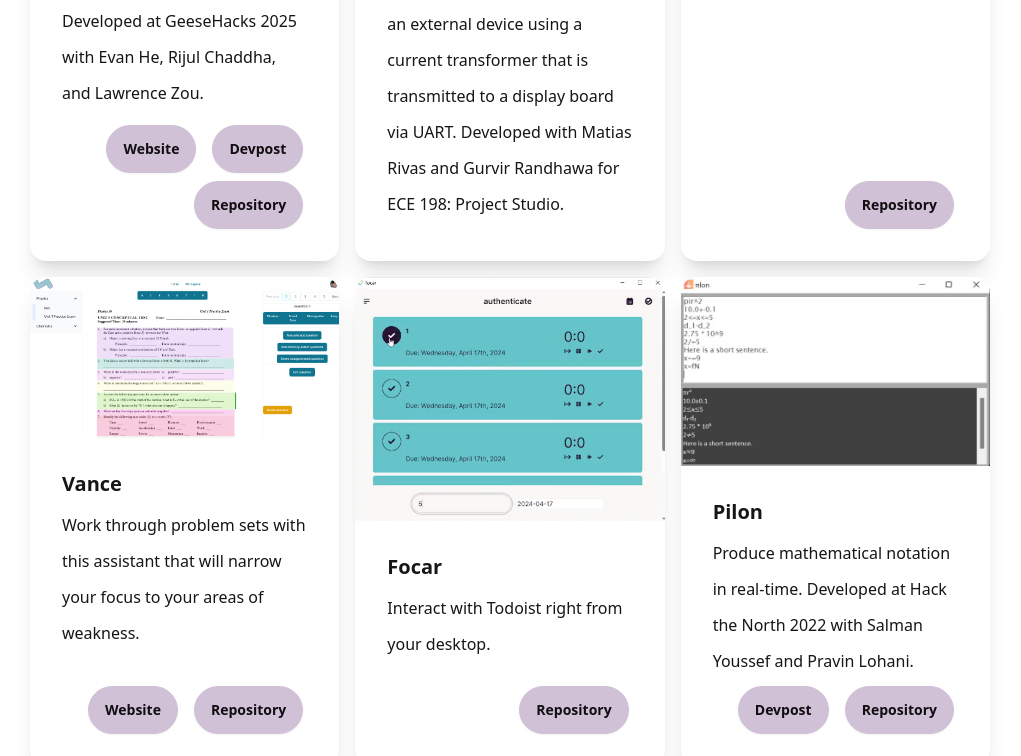
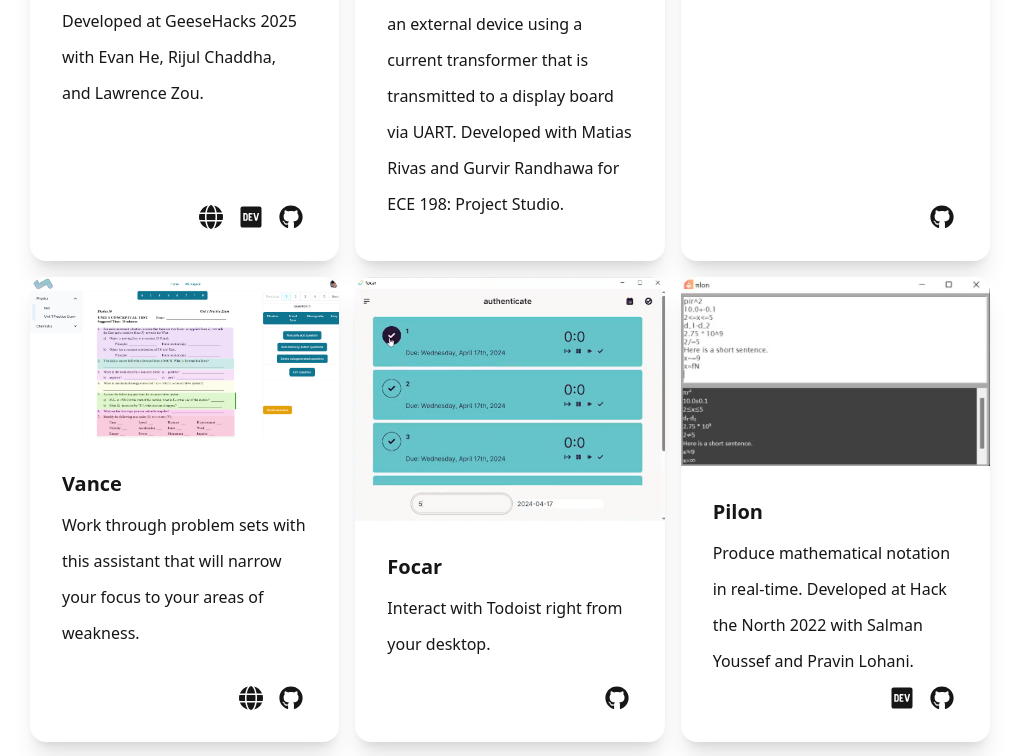
Before and after one commit to chene0/portfolio, a Next.js app: page / in a window 1280 px wide. Shown: the part 2182-2938 px from the top of the page, without its empty margins (130-1151 px from the left). Built offline with nearby package versions, Linux system fonts and the light colour scheme; grey boxes are pictures that could not be loaded.

Commit message:
use icons for project links

```diff
--- a/src/components/projects.tsx
+++ b/src/components/projects.tsx
@@ -21,8 +21,8 @@ for (const project of Projects) {
                 target="_blank"
                 href={link.destination}
                 rel="noopener noreferrer"
-                className="btn btn-primary mx-1"
-            >{link.label}</a>
+                className="mx-1"
+            ><link.icon size={'1.5rem'} /></a>
         );
     }
 
--- a/src/content/portfolio.ts
+++ b/src/content/portfolio.ts
@@ -9,6 +9,8 @@ import {
 	FaUnity,
 	FaGithub,
 	FaLinkedin,
+	FaGlobe,
+	FaDev,
 } from "react-icons/fa6";
 import { MdEmail } from "react-icons/md";
 import {
@@ -236,16 +238,19 @@ export const Projects: Project[] = [
 			"A web app dedicated to offering gamified isolated training of public speaking and social skills at the user's convenience. Developed at GeeseHacks 2025 with Evan He, Rijul Chaddha, and Lawrence Zou.",
 		links: [
 			{
-				label: "Website",
+				name: "Website",
 				destination: "https://geese-hacks-project.vercel.app/",
+				icon: FaGlobe,
 			},
 			{
-				label: "Devpost",
+				name: "Devpost",
 				destination: "https://devpost.com/software/geesetalk",
+				icon: FaDev,
 			},
 			{
-				label: "Repository",
+				name: "Repository",
 				destination: "https://github.com/RijulChaddha9504/GeeseHacks",
+				icon: FaGithub,
 			},
 		],
 	},
@@ -266,8 +271,9 @@ export const Projects: Project[] = [
 		description: "Built with NextJS, React, and Tailwind.",
 		links: [
 			{
-				label: "Repository",
+				name: "Repository",
 				destination: "https://github.com/chene0/portfolio",
+				icon: FaGithub,
 			},
 		],
 	},
@@ -279,8 +285,16 @@ export const Projects: Project[] = [
 		description:
 			"Work through problem sets with this assistant that will narrow your focus to your areas of weakness.",
 		links: [
-			{ label: "Website", destination: "https://vance-phi.vercel.app/" },
-			{ label: "Repository", destination: "https://github.com/chene0/vance" },
+			{
+				name: "Website",
+				destination: "https://vance-phi.vercel.app/",
+				icon: FaGlobe,
+			},
+			{
+				name: "Repository",
+				destination: "https://github.com/chene0/vance",
+				icon: FaGithub,
+			},
 		],
 	},
 	{
@@ -291,8 +305,9 @@ export const Projects: Project[] = [
 		description: "Interact with Todoist right from your desktop.",
 		links: [
 			{
-				label: "Repository",
+				name: "Repository",
 				destination: "https://github.com/chene0/focarapp",
+				icon: FaGithub,
 			},
 		],
 	},
@@ -304,10 +319,15 @@ export const Projects: Project[] = [
 		description:
 			"Produce mathematical notation in real-time. Developed at Hack the North 2022 with Salman Youssef and Pravin Lohani.",
 		links: [
-			{ label: "Devpost", destination: "https://devpost.com/software/lon" },
 			{
-				label: "Repository",
+				name: "Devpost",
+				destination: "https://devpost.com/software/lon",
+				icon: FaDev,
+			},
+			{
+				name: "Repository",
 				destination: "https://github.com/chene0/HackTheNorth",
+				icon: FaGithub,
 			},
 		],
 	},
@@ -320,8 +340,9 @@ export const Projects: Project[] = [
 			"Rely on your audio and attentiveness to thrive in this eerie shooter.",
 		links: [
 			{
-				label: "Repository",
+				name: "Repository",
 				destination: "https://github.com/chene0/personal-project",
+				icon: FaGithub,
 			},
 		],
 	},
@@ -360,7 +381,7 @@ export const Awards: Award[] = [
 	},
 ];
 
-export const Socials: Social[] = [
+export const Socials: IconLink[] = [
 	{
 		name: "GitHub",
 		destination: "https://github.com/chene0",
--- a/src/types/global.d.ts
+++ b/src/types/global.d.ts
@@ -42,7 +42,7 @@ declare global {
 		thumbnail_alt: string;
 		name: string;
 		description: string;
-		links: Hyperlink[];
+		links: IconLink[];
 	}
 
 	interface Award {
@@ -52,7 +52,7 @@ declare global {
 		description: string;
 	}
 
-	interface Social {
+	interface IconLink {
 		name?: string;
 		destination: string;
 		icon: IconType;
```
